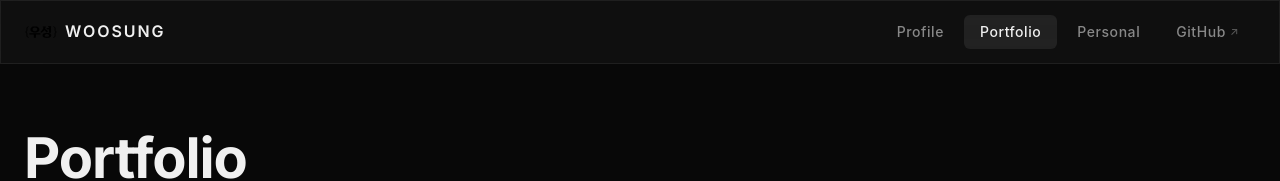
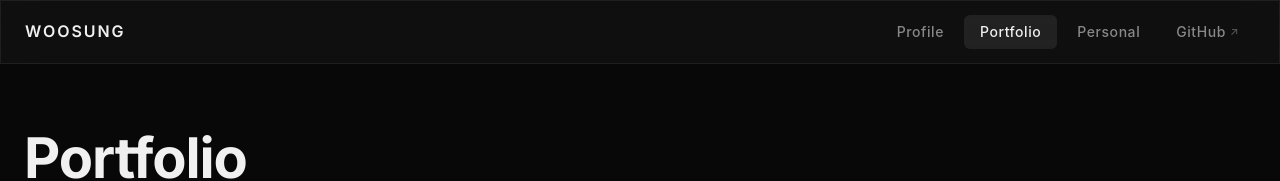
Before and after one commit to gntcjswo/woosung-portfolio, a React (Vite) app: page /portfolio in a window 1280 px wide. Shown: the top 181 px of the page. Built offline with nearby package versions, Linux system fonts and the light colour scheme; a web font is replaced by a local one.

Commit message:
로고 이미지 제거

```diff
--- a/src/components/Header/index.jsx
+++ b/src/components/Header/index.jsx
@@ -15,7 +15,7 @@ export function Header() {
     <header className={styles.header}>
       <div className={styles.inner}>
         <NavLink to='/' className={styles.logo} aria-label='홈으로 이동'>
-          <img src='/img/portfolio/logo.svg' alt='WOOSUNG' width={36} height={36} />
+          {/* <img src='/img/portfolio/logo.svg' alt='WOOSUNG' width={36} height={36} /> */}
           <span className={styles.logoText}>WOOSUNG</span>
         </NavLink>
 
```
